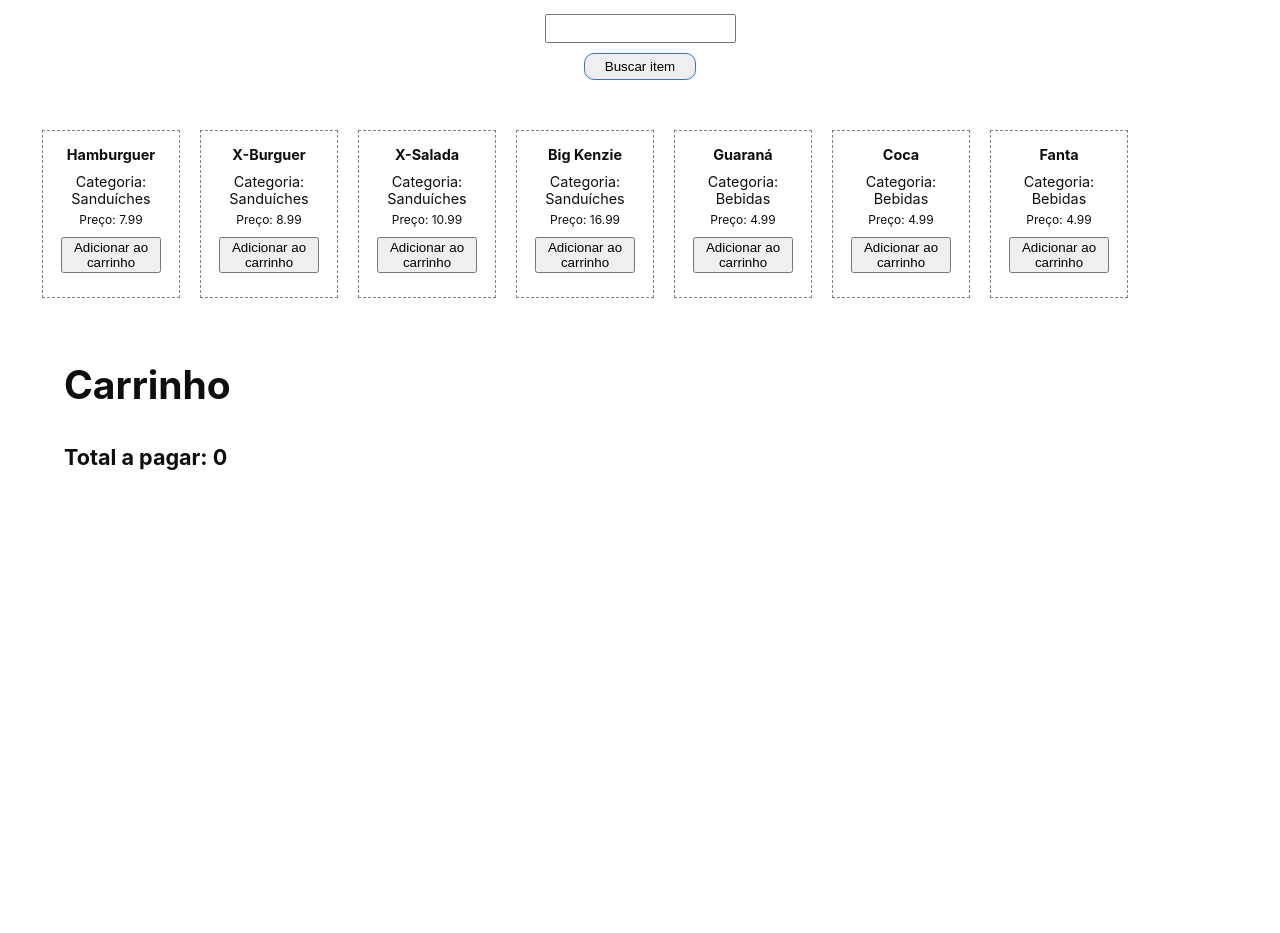
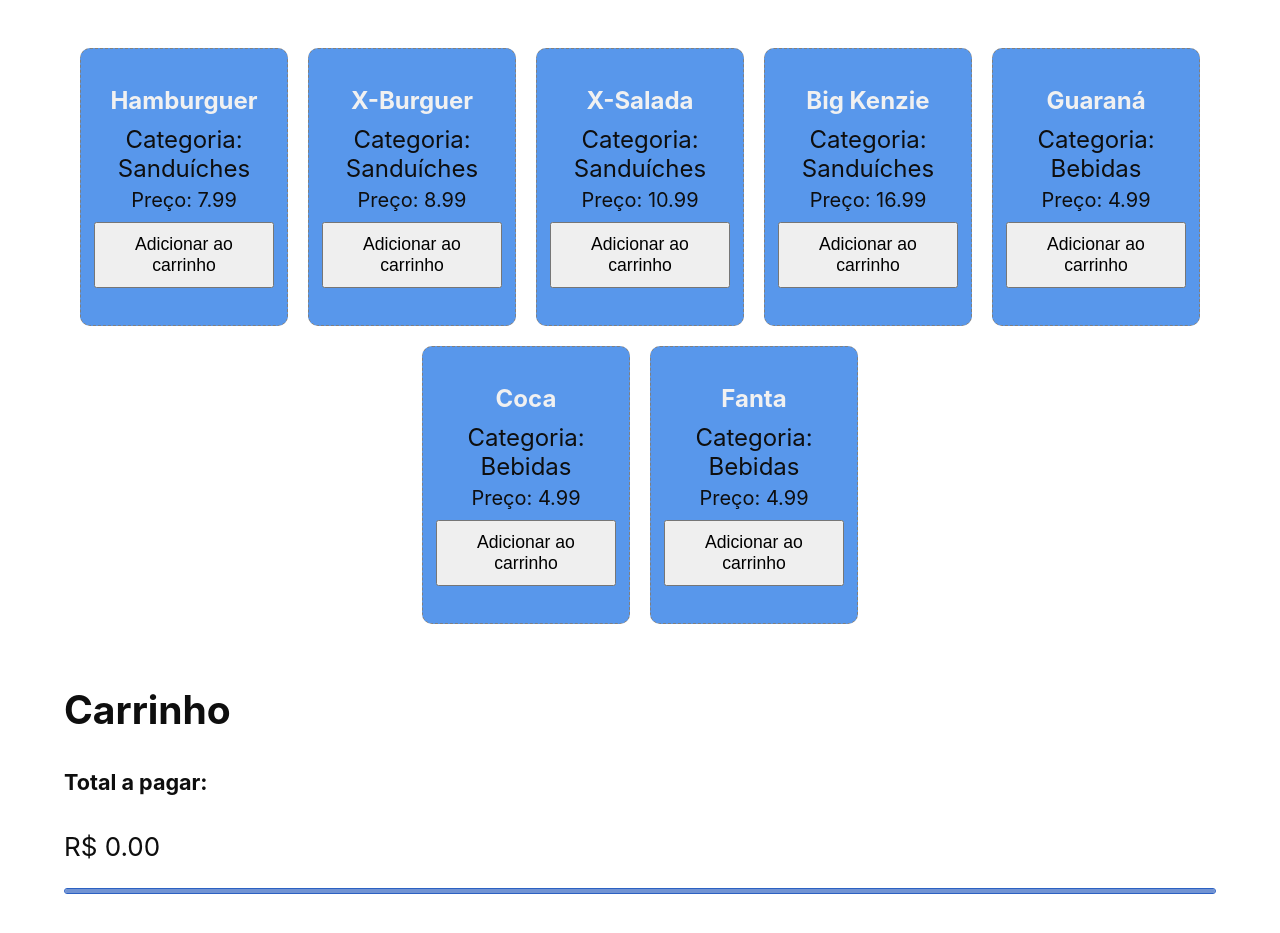
Before and after one commit to Kenzie-Academy-Brasil-Developers/react-entrega-s1-hamburgueria-da-kenzie-luan-ferreir4, a React (Create React App) app: page / in a window 1280 px wide. Shown: the part 191-1124 px from the top of the page. Before the commit the page ends 861 px from the top, so only its background shows below. Built offline with nearby package versions, Linux system fonts and the light colour scheme.

Commit message:
corrected bugs and improved the style

```diff
--- a/src/App.css
+++ b/src/App.css
@@ -1,15 +1,18 @@
 .filterContainer{
-
-  width: 200px;
-  margin: 20px auto;
   display: flex;
   flex-direction: column;
   align-items: center;
-
+  margin: 20px 10px;
+}
+.filterContainer > h3 {
+  margin: 0;
+  margin-bottom: 8px;
+  text-align: center;
 }
 .filterContainer > input {
   padding: 5px;
-  margin: 10px 0;
+  margin: 0;
+  margin-bottom: 8px;
 }
 .filterContainer > button {
   padding: 5px 20px;
@@ -33,11 +36,27 @@
 .App-cart {
   width: 90%;
   padding: 20px 5px 50px;
+
 }
 
 .App-cart__itemsList {
   text-align: center;
   display: flex;
+  flex-direction: column;
   justify-content: flex-start;
   flex-wrap: wrap;
+
+  padding: 2px;
+  border: 1px solid #2c61c2;
+  border-radius: 10px;
+
+  box-shadow: inset 2px 0px 15px 2px #7193d3;
 }
+
+@media (min-width: 700px) {
+  .App-cart__itemsList {
+    flex-direction: row;
+    justify-content: flex-start;
+    flex-wrap: wrap;
+  }
+}
--- a/src/App.js
+++ b/src/App.js
@@ -1,9 +1,8 @@
 import { useState } from "react";
 
 import "./App.css";
-import { Header } from "./components/Header"
+import { Header } from "./components/Header";
 import { MenuContainer } from "./components/MenuContainer";
-
 
 const App = () => {
   const [products, setProducts] = useState([
@@ -21,16 +20,14 @@ const App = () => {
   const [isFiltered, setIsFiltered] = useState(false);
 
   const [currentSale, setCurrentSale] = useState([]);
-  // const [cartTotal, setCartTotal] = useState(0);
 
   const showProducts = (filteredText) => {
     if (filteredText !== "") {
       const filtered = products.filter((item) => {
-        if(item.name === filteredText){
+        if (item.name === filteredText) {
           return item;
-        }
-        else if(item.category === filteredText){
-          return item
+        } else if (item.category === filteredText) {
+          return item;
         }
       });
 
@@ -45,13 +42,13 @@ const App = () => {
 
   const showAll = () => {
     setIsFiltered(false);
+    setFilteredProducts([]);
   };
 
   const handleClick = (id) => {
     const idsList = [];
 
     const newItem = products.find((item) => {
-      console.log(item.id);
       return id === item.id;
     });
 
@@ -64,18 +61,15 @@ const App = () => {
     }
   };
 
-  // const totalPrice = () => {
-  //   const total = currentSale.reduce((total,current)=> current.price + total, 0);
-
-  //   setCartTotal(total);
-  // }
-
   if (isFiltered) {
     return (
       <div className="App">
-        <Header/>
+        <Header />
         <main className="App-main">
           <section className="filterContainer">
+
+          <h3>Resultados</h3>
+
             <input
               type="text"
               value={filteredItem}
@@ -94,15 +88,19 @@ const App = () => {
             handleClick={handleClick}
           />
 
-          <section className="shoppingCart">
+          <section className="App-cart">
             <h2>Carrinho</h2>
 
-            <h5>
-              Total a pagar:{" "}
-              {currentSale.reduce((total, current) => current.price + total, 0)}
-            </h5>
+            <div className="App-cart__price">
+              <h5>Total a pagar:</h5>
+              <p>
+              R$ {currentSale
+                  .reduce((total, current) => current.price + total, 0)
+                  .toFixed(2)}
+              </p>
+            </div>
 
-            <div className="shoppingCart__itemsList">
+            <div className="App-cart__itemsList">
               {currentSale.map((item, index) => {
                 return (
                   <div key={index} className="productCard">
@@ -120,9 +118,10 @@ const App = () => {
   } else {
     return (
       <div className="App">
-        <Header/>
+        <Header />
         <main className="App-main">
           <section className="filterContainer">
+            <h3>Busque por nome ou categoria</h3>
             <input
               type="text"
               value={filteredItem}
@@ -138,10 +137,14 @@ const App = () => {
           <section className="App-cart">
             <h2>Carrinho</h2>
 
-            <h5>
-              Total a pagar:{" "}
-              {currentSale.reduce((total, current) => current.price + total, 0)}
-            </h5>
+            <div className="App-cart__price">
+              <h5>Total a pagar:</h5>
+              <p>
+                R$ {currentSale
+                  .reduce((total, current) => current.price + total, 0)
+                  .toFixed(2)}
+              </p>
+            </div>
 
             <div className="App-cart__itemsList">
               {currentSale.map((item, index) => {
--- a/src/components/MenuContainer/style.css
+++ b/src/components/MenuContainer/style.css
@@ -1,6 +1,7 @@
 .mainMenu {
     display: flex;
     flex-wrap: wrap;
+    justify-content: center;
     width: 95%;
     margin: 0 auto;
 }
--- a/src/components/Product/index.js
+++ b/src/components/Product/index.js
@@ -1,7 +1,8 @@
 import "./style.css";
 
-export const Product = ({ name, category, price, id, handleClick}) => {
-    return (
+export const Product = ({ name, category, price, id, handleClick }) => {
+
+  return (
     <div className="productCard">
       <h4>{name}</h4>
       <p>Categoria: {category}</p>
--- a/src/components/Product/style.css
+++ b/src/components/Product/style.css
@@ -3,19 +3,23 @@
     flex-direction: column;
     justify-content: center;
 
-    width: 120px;
+    width: 110px;
     height: 150px;
     margin: 10px;
 
     padding: 8px;
     border: 1px dashed gray;
+    border-radius: 10px;
     font-size: 0.9rem;
     text-align: center;
+
+    background-color: rgb(88, 151, 235);
 }
 
 .productCard > h4 {
     margin: 0;
     margin-bottom: 5px;
+    color: #f1f1f1;
 }
 
 .productCard > p {
@@ -25,3 +29,17 @@
 .productCard > button {
     margin: 10px;
 }
+
+@media (min-width: 700px) {
+    .productCard{
+        width: 190px;
+        height: 260px;
+        font-size: 1.5rem;
+    }
+
+    .productCard > button {
+        font-size: 1.1rem;
+        padding: 10px 20px;
+        margin: 10px 5px 0;
+    }
+}
```
